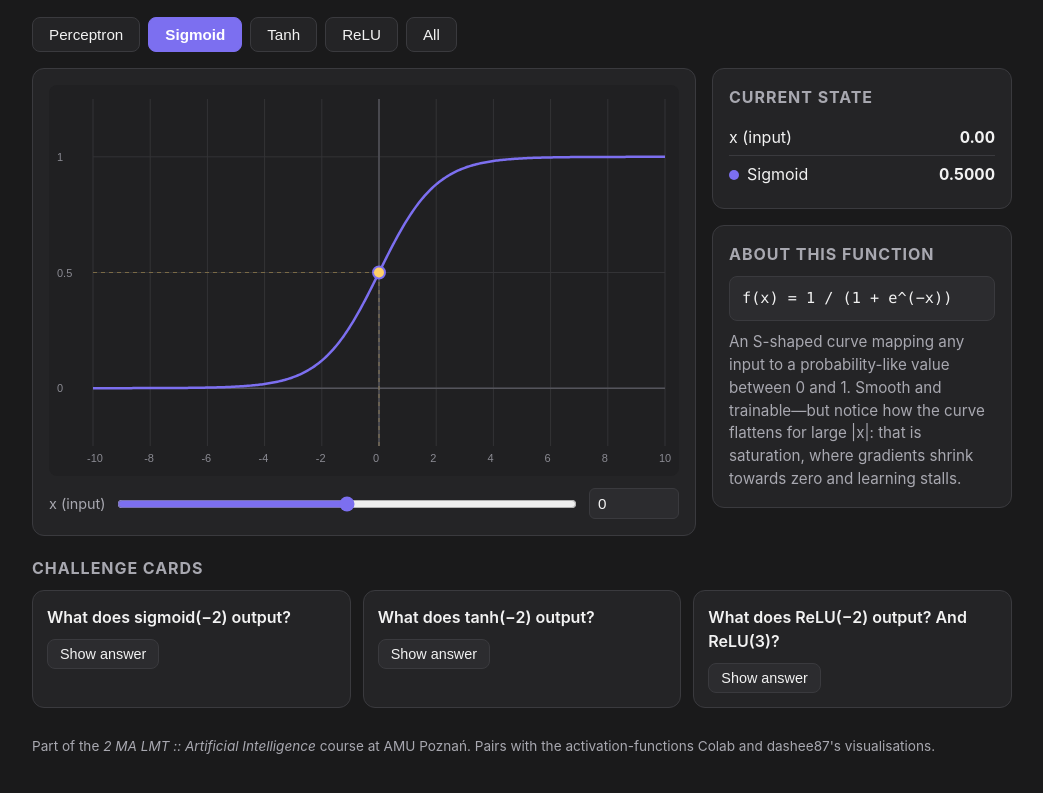
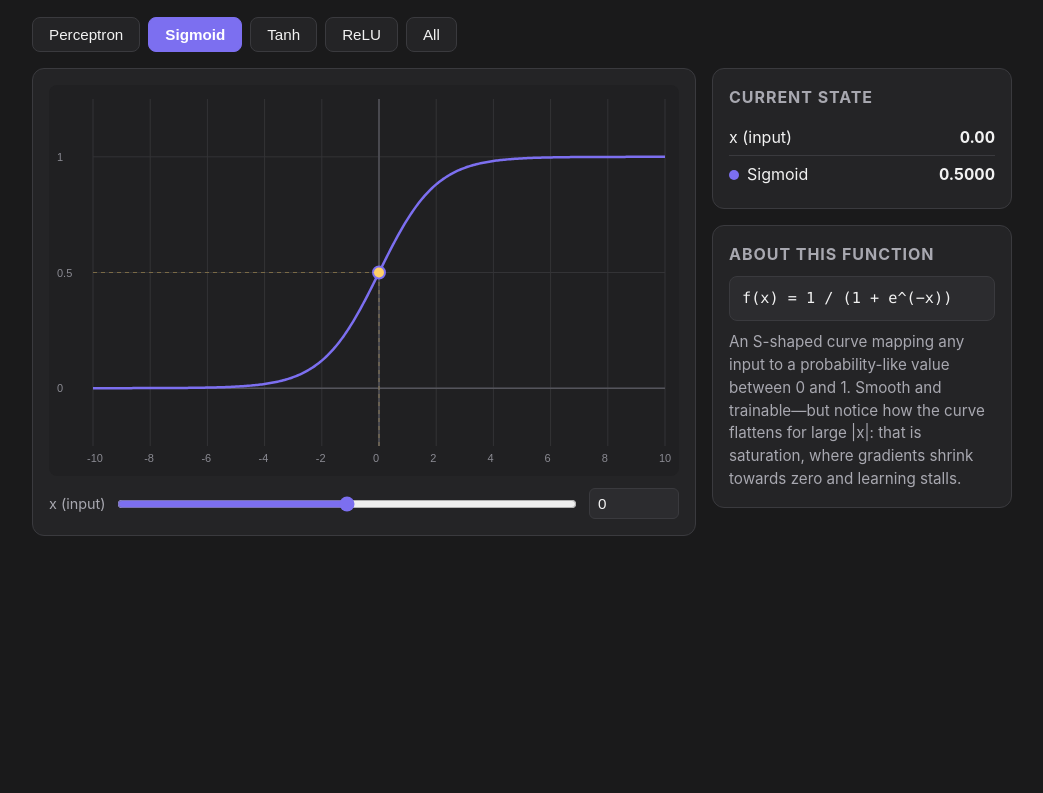
Before and after one commit to klodzikowski/lmt-ai-10-activations, a plain HTML site: page index.html in a window 1280 px wide. Shown: the part 141-934 px from the top of the page, without its empty margins (118-1161 px from the left). After the commit the page ends 800 px from the top, so only its background shows below. Drawn offline with Linux system fonts and the light colour scheme.

Commit message:
Remove challenge cards and course footer

```diff
--- a/index.html
+++ b/index.html
@@ -79,25 +79,6 @@
     font-size: 0.95rem;
   }
   .info p { color: var(--muted); font-size: 0.95rem; }
-  .challenges { margin-top: 20px; }
-  .challenge-grid { display: grid; grid-template-columns: repeat(auto-fit, minmax(240px, 1fr)); gap: 12px; }
-  .challenge { background: var(--panel); border: 1px solid var(--border); border-radius: 12px; padding: 14px; }
-  .challenge p.q { font-weight: 600; margin-bottom: 10px; }
-  .challenge button {
-    background: var(--panel-2);
-    border: 1px solid var(--border);
-    color: var(--text);
-    padding: 6px 12px;
-    border-radius: 8px;
-    cursor: pointer;
-    font-size: 0.9rem;
-  }
-  .challenge button:hover { border-color: var(--accent); }
-  .challenge .a { margin-top: 10px; color: var(--point); font-weight: 700; display: none; font-variant-numeric: tabular-nums; }
-  .challenge .a.shown { display: block; }
-  .challenge .why { color: var(--muted); font-weight: 400; font-size: 0.9rem; }
-  footer { margin-top: 28px; color: var(--muted); font-size: 0.85rem; }
-  footer a { color: var(--accent); }
 </style>
 </head>
 <body>
@@ -137,30 +118,6 @@
     </div>
   </div>
 
-  <div class="challenges">
-    <h2>Challenge cards</h2>
-    <div class="challenge-grid">
-      <div class="challenge">
-        <p class="q">What does sigmoid(−2) output?</p>
-        <button data-answer="sigmoid-2">Show answer</button>
-        <p class="a" id="ans-sigmoid-2">≈ 0.12 <span class="why">— negative inputs get squashed towards 0, but never reach it.</span></p>
-      </div>
-      <div class="challenge">
-        <p class="q">What does tanh(−2) output?</p>
-        <button data-answer="tanh-2">Show answer</button>
-        <p class="a" id="ans-tanh-2">≈ −0.95 <span class="why">— tanh is zero-centred, so negative inputs give negative outputs.</span></p>
-      </div>
-      <div class="challenge">
-        <p class="q">What does ReLU(−2) output? And ReLU(3)?</p>
-        <button data-answer="relu">Show answer</button>
-        <p class="a" id="ans-relu">0 and 3 <span class="why">— ReLU passes positives through unchanged and silences everything below zero.</span></p>
-      </div>
-    </div>
-  </div>
-
-  <footer>
-    Part of the <em>2 MA LMT :: Artificial Intelligence</em> course at AMU Poznań. Pairs with the activation-functions Colab and dashee87's visualisations.
-  </footer>
 </div>
 
 <script>
@@ -353,14 +310,6 @@
     if (!Number.isNaN(v)) { x = Math.min(Math.max(v, X_MIN), X_MAX); draw(); renderState(); slider.value = String(x); }
   });
 
-  document.querySelectorAll('.challenge button').forEach(btn => {
-    btn.addEventListener('click', () => {
-      const ans = document.getElementById('ans-' + btn.dataset.answer);
-      const shown = ans.classList.toggle('shown');
-      btn.textContent = shown ? 'Hide answer' : 'Show answer';
-    });
-  });
-
   window.addEventListener('resize', draw);
   update();
 })();
```
